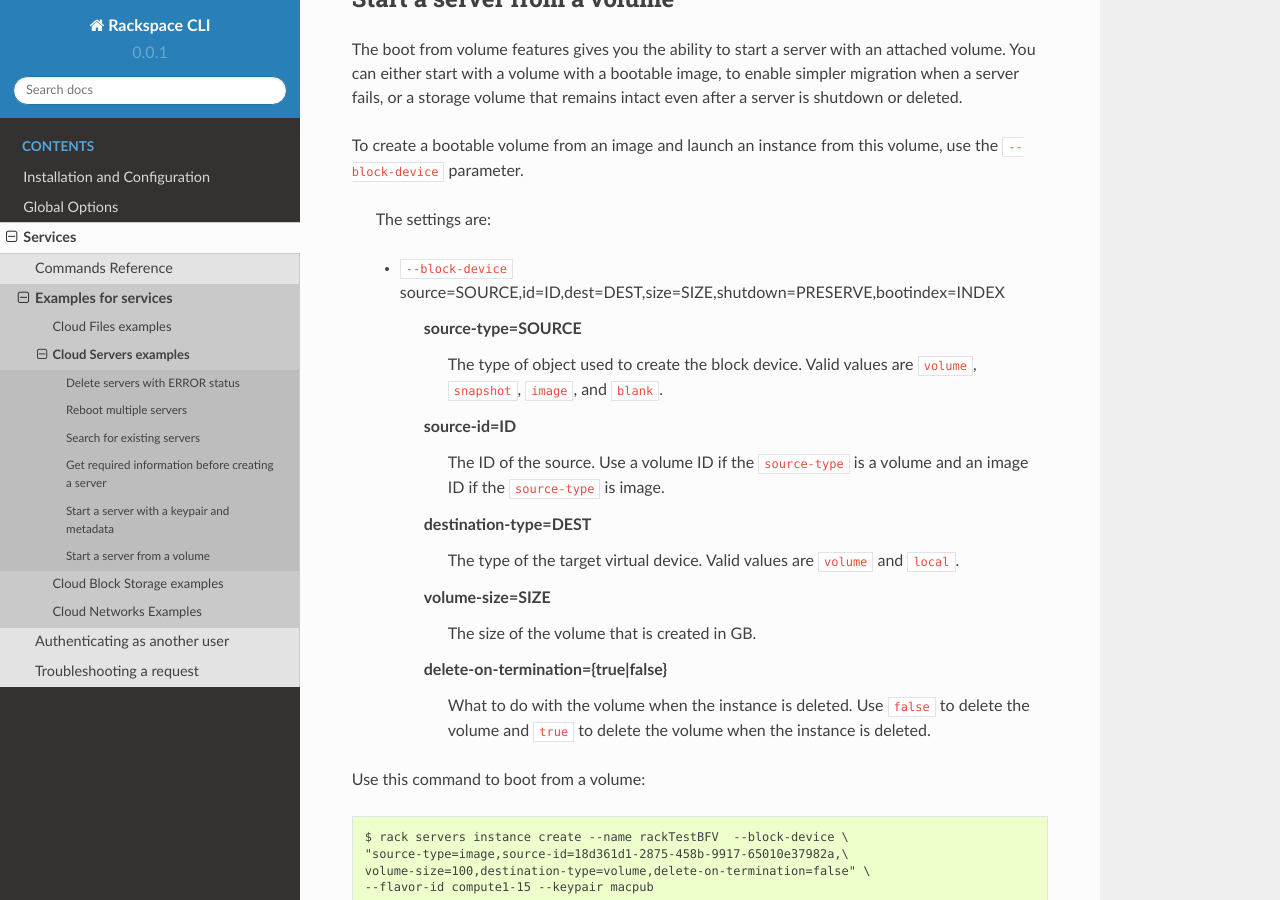
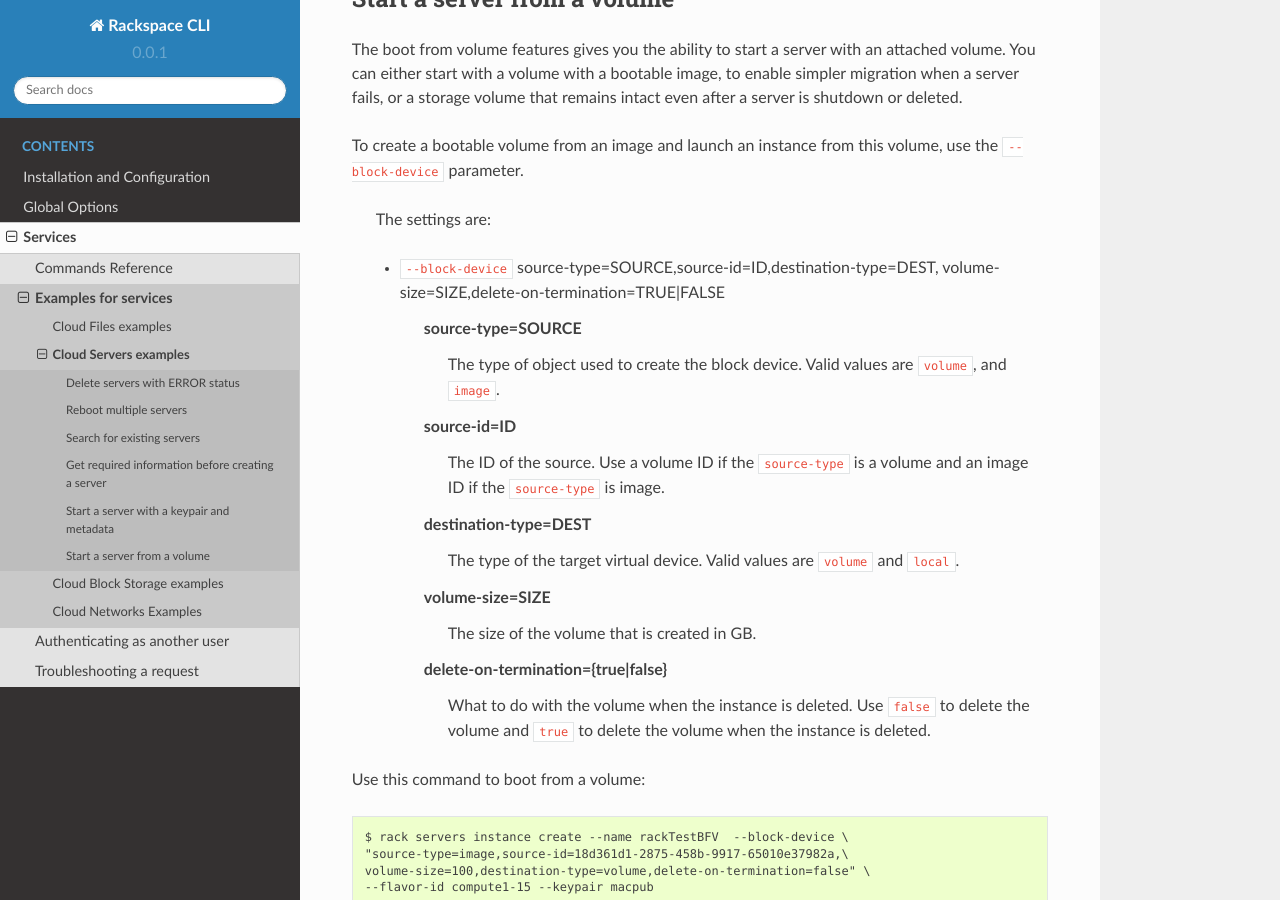
Before and after one commit to rackspace/rack, a Sphinx documentation site: the page built from docs/services/cloudserversexamples.rst, in a window 1280 px wide and 900 px high, scrolled down 3709 px. Built offline with Sphinx 7.4.7 and the Read the Docs theme 2.0.0, drawn with Linux system fonts in a browser that asks for light colours; pages that are not in the unit, such as notebooks, are missing from menus.

Commit message:
Edits for --block-device description

```diff
--- a/docs/services/cloudserversexamples.rst
+++ b/docs/services/cloudserversexamples.rst
@@ -183,11 +183,12 @@
    The settings are:
 
    -  ``--block-device``
-      source=SOURCE,id=ID,dest=DEST,size=SIZE,shutdown=PRESERVE,bootindex=INDEX
+      source-type=SOURCE,source-id=ID,destination-type=DEST,
+      volume-size=SIZE,delete-on-termination=TRUE|FALSE
 
          **source-type=SOURCE**
              The type of object used to create the block device. Valid values
-             are ``volume``, ``snapshot``, ``image``, and ``blank``.
+             are ``volume``, and ``image``.
 
          **source-id=ID**
              The ID of the source. Use a volume ID if the ``source-type`` is
```
